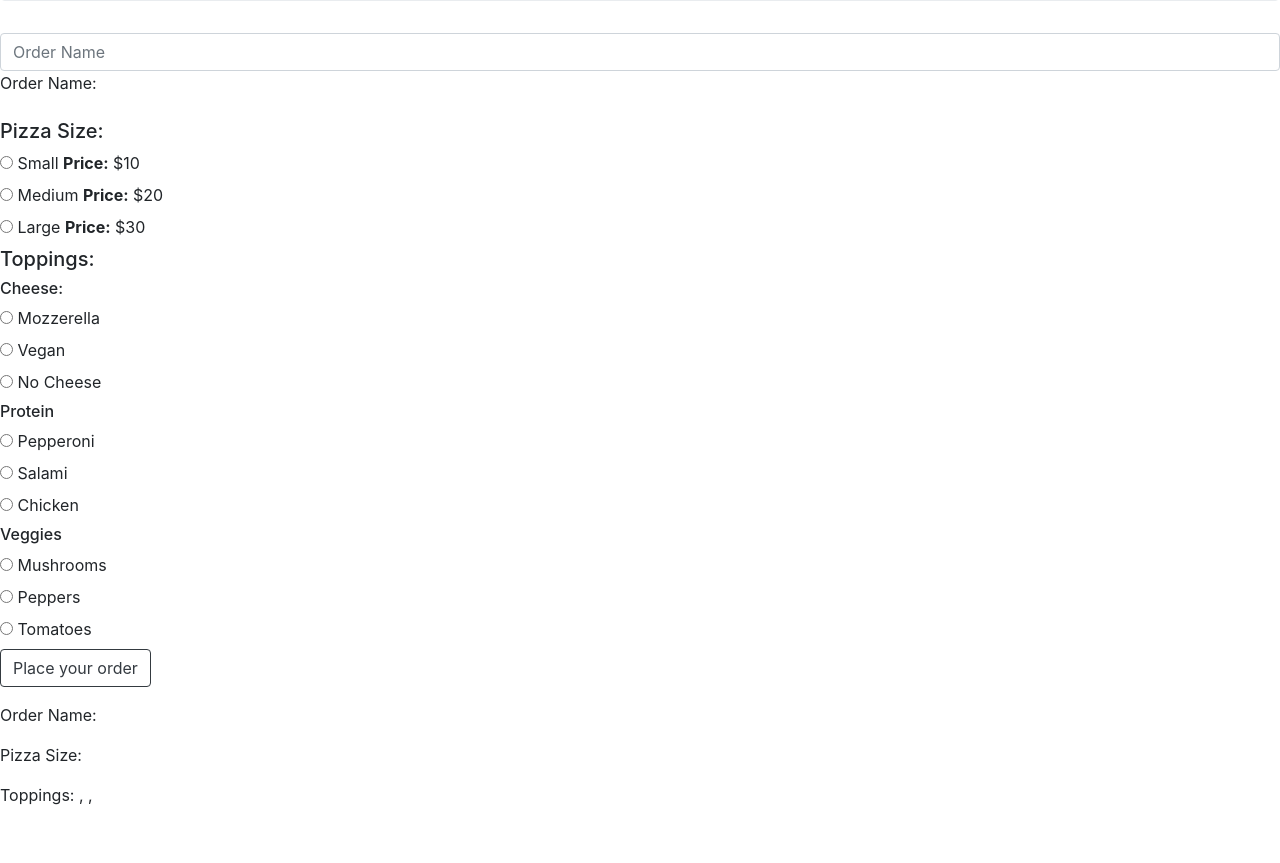
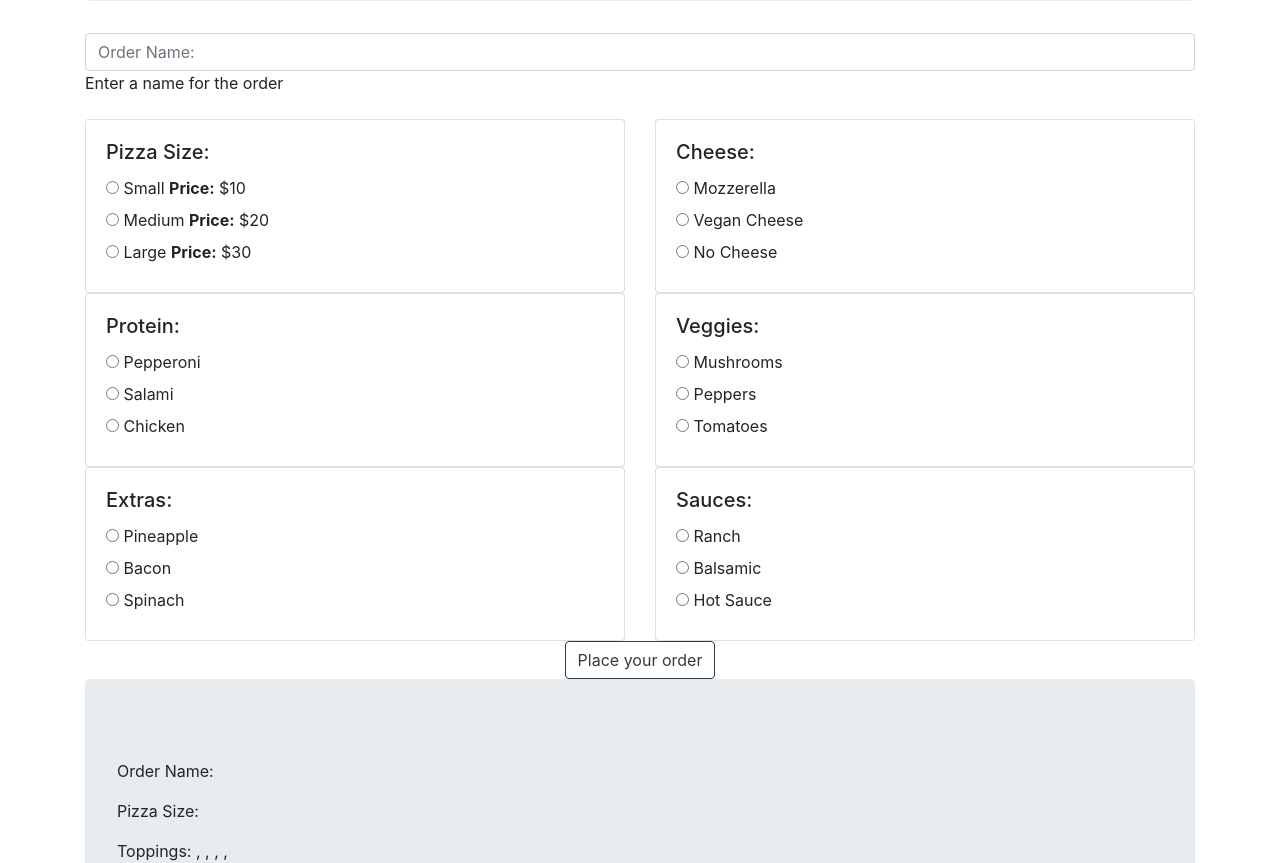
Before and after one commit to agatakolohe/pizza, a plain HTML site: page index.html in a window 1280 px wide. Shown: the part 207-1070 px from the top of the page. Before the commit the page ends 1030 px from the top, so only its background shows below. Drawn offline with Linux system fonts and the light colour scheme.

Commit message:
create cards, center button, add jumbotron

```diff
--- a/index.html
+++ b/index.html
@@ -1,107 +1,216 @@
 <!DOCTYPE html>
 <html lang="en-us">
   <head>
-    <link href="css/bootstrap.css" rel="stylesheet" type="text/css">
-    <link href="css/styles.css" rel="stylesheet" type="text/css">
+    <link href="css/bootstrap.css" rel="stylesheet" type="text/css" />
+    <link href="css/styles.css" rel="stylesheet" type="text/css" />
     <script src="js/jquery-3.5.1.js"></script>
     <script src="js/scripts.js"></script>
     <title>Pizza Parlor</title>
   </head>
+
   <body>
-    <div class-"container">
+    <div class="container">
       <div class="jumbotron">
         <h1>Pizza Parlor</h1>
-        <img src="#">
+        <img src="#" />
       </div>
       <form id="pizza-order">
         <div class="form-group">
-          <input id="name" class="form-control" type="text" placeholder="Order Name">
-          <label for="name">Order Name: </label>
+          <input
+            id="name"
+            class="form-control"
+            type="text"
+            placeholder="Order Name:"
+          />
+          <label for="name">Enter a name for the order</label>
         </div>
-        <h5>Pizza Size:</h5>
+        <div class="row">
+          <div class="col-sm-6">
+            <div class="card">
+              <div class="card-body">
+                <h5 class="card-title">Pizza Size:</h5>
+                <div class="card-text">
                   <div class="radio">
                     <label>
-            <input type="radio" name="pizza-size" value="small">
+                      <input type="radio" name="pizza-size" value="small" />
                       Small <strong>Price:</strong> $10
                     </label>
                   </div>
                   <div class="radio">
                     <label>
-            <input type="radio" name="pizza-size" value="medium">
+                      <input type="radio" name="pizza-size" value="medium" />
                       Medium <strong>Price:</strong> $20
                     </label>
                   </div>
                   <div class="radio">
                     <label>
-            <input type="radio" name="pizza-size" value="large">
+                      <input type="radio" name="pizza-size" value="large" />
                       Large <strong>Price:</strong> $30
                     </label>
                   </div>
-        <h5>Toppings:</h5>
-        <h6>Cheese:</h6>
+                </div>
+              </div>
+            </div>
+          </div>
+          <div class="col-sm-6">
+            <div class="card">
+              <div class="card-body">
+                <h5 class="card-title">Cheese:</h5>
+                <div class="card-text">
                   <div class="radio">
                     <label>
-            <input type="radio" name="cheese" value="mozz">
+                      <input type="radio" name="cheese" value="mozz" />
                       Mozzerella
                     </label>
                   </div>
                   <div class="radio">
                     <label>
-            <input type="radio" name="cheese" value="vegan">
-            Vegan
+                      <input type="radio" name="cheese" value="vegan" />
+                      Vegan Cheese
                     </label>
                   </div>
                   <div class="radio">
                     <label>
-            <input type="radio" name="cheese" value="0">
+                      <input type="radio" name="cheese" value="nocheese" />
                       No Cheese
                     </label>
                   </div>
-        <h6>Protein</h6>
+                </div>
+              </div>
+            </div>
+          </div>
+        </div>
+        <div class="row">
+          <div class="col-sm-6">
+            <div class="card">
+              <div class="card-body">
+                <h5 class="card-title">Protein:</h5>
+                <div class="card-text">
                   <div class="radio">
                     <label>
-            <input type="radio" name="protein" value="pepperoni">
+                      <input type="radio" name="protein" value="pepperoni" />
                       Pepperoni
                     </label>
                   </div>
                   <div class="radio">
                     <label>
-            <input type="radio" name="protein" value="salami">
+                      <input type="radio" name="protein" value="salami" />
                       Salami
                     </label>
                   </div>
                   <div class="radio">
                     <label>
-            <input type="radio" name="protein" value="Chicken">
+                      <input type="radio" name="protein" value="Chicken" />
                       Chicken
                     </label>
                   </div>
-        <h6>Veggies</h6>
+                </div>
+              </div>
+            </div>
+          </div>
+          <div class="col-sm-6">
+            <div class="card">
+              <div class="card-body">
+                <h5 class="card-title">Veggies:</h5>
+                <div class="card-text">
                   <div class="radio">
                     <label>
-            <input type="radio" name="veggies" value="shrooms">
+                      <input type="radio" name="veggies" value="shrooms" />
                       Mushrooms
                     </label>
                   </div>
                   <div class="radio">
                     <label>
-            <input type="radio" name="veggies" value="peppers">
+                      <input type="radio" name="veggies" value="peppers" />
                       Peppers
                     </label>
                   </div>
                   <div class="radio">
                     <label>
-            <input type="radio" name="veggies" value="tomatoes">
+                      <input type="radio" name="veggies" value="tomatoes" />
                       Tomatoes
                     </label>
                   </div>
-        <button type="submit" class="btn btn-outline-dark">Place your order</button>
+                </div>
+              </div>
+            </div>
+          </div>
+        </div>
+        <div class="row">
+          <div class="col-sm-6">
+            <div class="card">
+              <div class="card-body">
+                <h5 class="card-title">Extras:</h5>
+                <div class="card-text">
+                  <div class="radio">
+                    <label>
+                      <input type="radio" name="extras" value="pineapple" />
+                      Pineapple
+                    </label>
+                  </div>
+                  <div class="radio">
+                    <label>
+                      <input type="radio" name="extras" value="bacon" />
+                      Bacon
+                    </label>
+                  </div>
+                  <div class="radio">
+                    <label>
+                      <input type="radio" name="extras" value="spinach" />
+                      Spinach
+                    </label>
+                  </div>
+                </div>
+              </div>
+            </div>
+          </div>
+          <div class="col-sm-6">
+            <div class="card">
+              <div class="card-body">
+                <h5 class="card-title">Sauces:</h5>
+                <div class="card-text">
+                  <div class="radio">
+                    <label>
+                      <input type="radio" name="sauces" value="ranch" />
+                      Ranch
+                    </label>
+                  </div>
+                  <div class="radio">
+                    <label>
+                      <input type="radio" name="sauces" value="balsamic" />
+                      Balsamic
+                    </label>
+                  </div>
+                  <div class="radio">
+                    <label>
+                      <input type="radio" name="sauces" value="hotsauce" />
+                      Hot Sauce
+                    </label>
+                  </div>
+                </div>
+              </div>
+            </div>
+          </div>
+        </div>
+        <div class="text-center">
+          <button type="submit" class="btn btn-outline-dark">
+            Place your order
+          </button>
+        </div>
       </form>
+      <div class="jumbotron">
         <ul id="pizzatotals"></ul>
         <div class="receipt">
           <p>Order Name: <span class="order-name"></span></p>
           <p>Pizza Size: <span class="pizzasize"></span></p>
-        <p>Toppings: <span class="chosen-cheese"></span>, <span class="chosen-protein"></span>, <span class="chosen-veggies"></span></p>
+          <p>
+            Toppings: <span class="chosen-cheese"></span>,
+            <span class="chosen-protein"></span>,
+            <span class="chosen-veggies"></span>,
+            <span class="chosen-extras"></span>,
+            <span class="chosen-sauces"></span>
+          </p>
+        </div>
       </div>
     </div>
   </body>
--- a/js/scripts.js
+++ b/js/scripts.js
@@ -1,4 +1,4 @@
-// Business Logic for Receipt
+// Business Logic for Cart()
 function Cart() {
   this.pizzas = [];
   this.currentId = 0;
@@ -19,7 +19,8 @@ Cart.prototype.findPizza = function (id) {
   }
   return false;
 };
-// Business Logic for Pizza
+
+// Business Logic for Pizza()
 function Pizza(name, size) {
   this.name = name;
   this.size = size;
@@ -31,12 +32,8 @@ Pizza.prototype.addToppings = function (topping) {
   this.toppings.push(topping);
 };
 Pizza.prototype.toppingPrice = function () {
-  if (this.toppings.length >= 5) {
+  if ((this.toppings.length = 1)) {
     return (this.total += 15);
-  } else if (this.toppings.length === 0) {
-    return confirm("Are you sure you don't want any toppings?");
-  } else if (this.toppings.length <= 5) {
-    return (this.total += 10);
   }
 };
 Pizza.prototype.pizzaSizePrice = function () {
@@ -51,18 +48,18 @@ Pizza.prototype.pizzaSizePrice = function () {
   }
 };
 Pizza.prototype.addTotal = function () {
-  //add tax and delivery fee
   return (this.grandTotal += this.total);
 };
-// Pizza.prototype.showTotal = function () {
-//   return this.name + ", your total is: $" + this.grandTotal;
-// };
+
 //Business Logic for Topping()
-function Topping(cheese, meat, veggies) {
+function Topping(cheese, meat, veggies, extras, sauces) {
   this.cheese = cheese;
   this.meat = meat;
   this.veggies = veggies;
+  this.extras = extras;
+  this.sauces = sauces;
 }
+
 // User Interface Logic
 let pizzaReceipt = new Cart();
 
@@ -77,7 +74,7 @@ function displayOrderDetails(orderToDisplay) {
       pizza.name +
       ", your total is: $" +
       pizza.grandTotal +
-      "</li>";
+      ". Click here to see order details.</li>";
   });
   orderTotal.html(htmlForOrderInfo);
 }
@@ -90,6 +87,8 @@ function showOrder(pizzaId) {
     $(".chosen-cheese").text(topping.cheese);
     $(".chosen-protein").text(topping.meat);
     $(".chosen-veggies").text(topping.veggies);
+    $(".chosen-extras").text(topping.extras);
+    $(".chosen-sauces").text(topping.sauces);
   });
 }
 function attachOrderListeners() {
@@ -106,11 +105,15 @@ $(document).ready(function () {
     const inputtedCheese = $("input:radio[name=cheese]:checked").val();
     const inputtedProtein = $("input:radio[name=protein]:checked").val();
     const inputtedVeggies = $("input:radio[name=veggies]:checked").val();
+    const inputtedExtras = $("input:radio[name=extras]:checked").val();
+    const inputtedSauces = $("input:radio[name=sauces]:checked").val();
     let newPizzaOrder = new Pizza(inputtedName, inputtedPizzaSize);
     let newToppings = new Topping(
       inputtedCheese,
       inputtedProtein,
-      inputtedVeggies
+      inputtedVeggies,
+      inputtedExtras,
+      inputtedSauces
     );
     newPizzaOrder.addToppings(newToppings);
     newPizzaOrder.toppingPrice();
@@ -118,10 +121,5 @@ $(document).ready(function () {
     newPizzaOrder.addTotal();
     pizzaReceipt.addPizza(newPizzaOrder);
     displayOrderDetails(pizzaReceipt);
-    // $(".total").text(
-    //   inputtedName + ", your total is: $" + newPizzaOrder.grandTotal
-    // );
-    // console.log(newPizzaOrder);
-    // console.log(newPizzaOrder.toppings);
   });
 });
```
Lines whose indentation alone changed are shown as unchanged.
